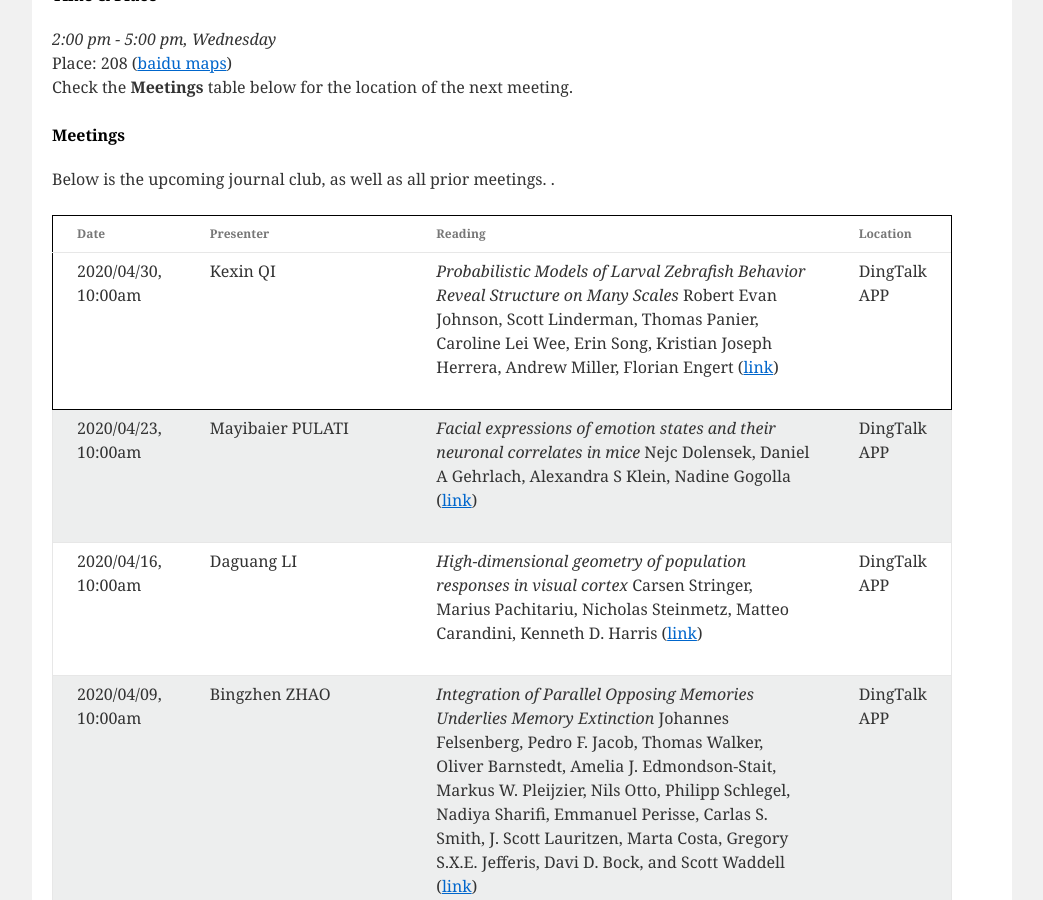
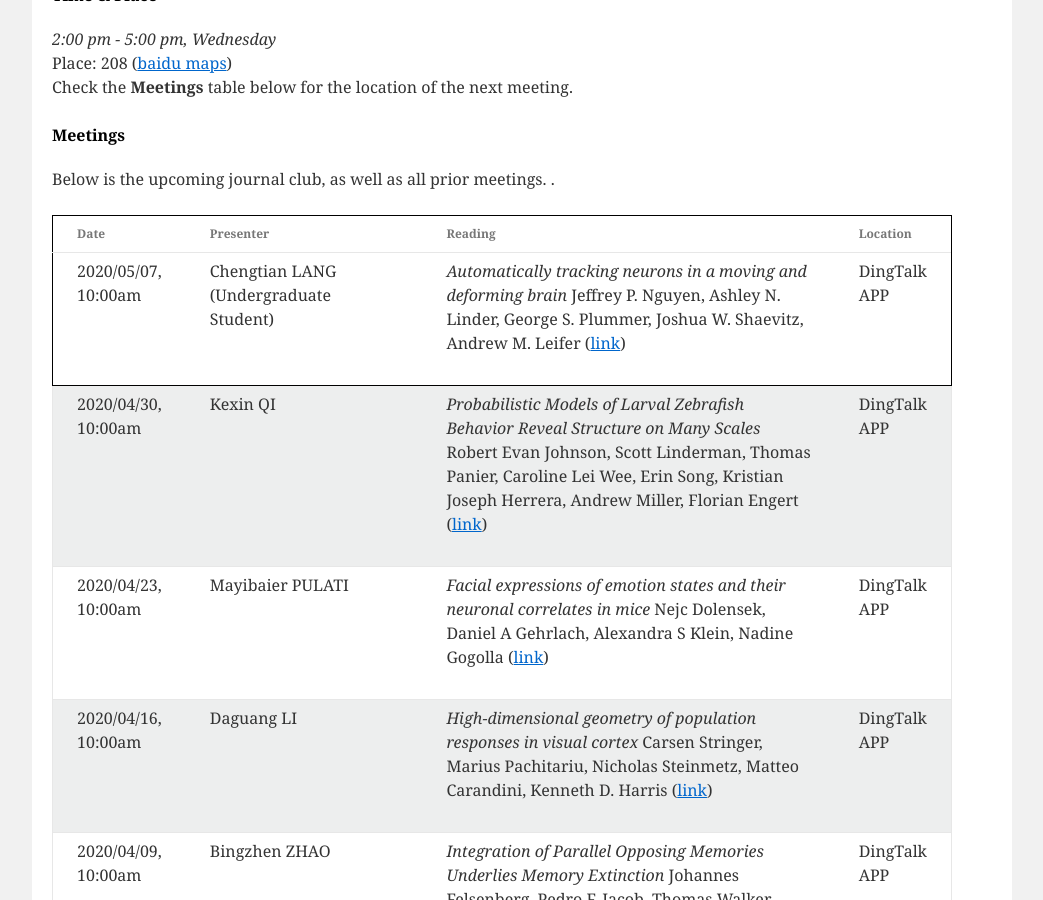
Before and after one commit to CNeuroUSTC/CNeuroUSTC.github.io, a Jekyll site: the page built from index.html, in a window 1280 px wide and 900 px high, scrolled down 739 px. Shown: the whole window, without its empty margins (118-1161 px from the left). Built offline with Jekyll 4.4.1, drawn with Linux system fonts in a browser that asks for light colours.

Commit message:
2020/05/07, 10:00am

```diff
--- a/_data/meeting_info.yml
+++ b/_data/meeting_info.yml
@@ -1,3 +1,11 @@
+- presenter: Chengtian LANG (Undergraduate Student)
+  date: 2020/05/07, 10:00am
+  paper: "Automatically tracking neurons in a moving and deforming brain"
+  url: "https://journals.plos.org/ploscompbiol/article?id=10.1371/journal.pcbi.1005517"
+  pdf: "None"
+  authors: "Jeffrey P. Nguyen, Ashley N. Linder, George S. Plummer, Joshua W. Shaevitz, Andrew M. Leifer"
+  location: DingTalk APP
+
 - presenter: Kexin QI
   date: 2020/04/30, 10:00am
   paper: "Probabilistic Models of Larval Zebraﬁsh Behavior Reveal Structure on Many Scales"
@@ -5,8 +13,6 @@
   pdf: "None"
   authors: "Robert Evan Johnson, Scott Linderman, Thomas Panier, Caroline Lei Wee, Erin Song, Kristian Joseph Herrera, Andrew Miller, Florian Engert"
   location: DingTalk APP
-
-
 
 - presenter: Mayibaier PULATI
   date: 2020/04/23, 10:00am
```
